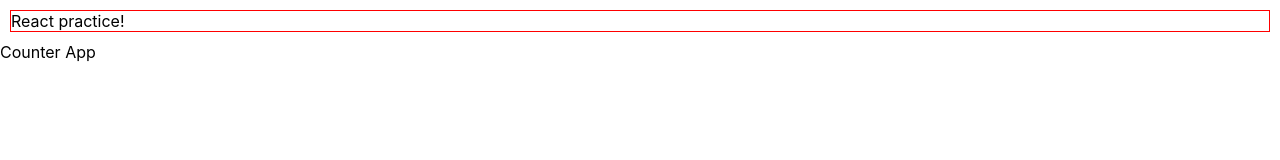
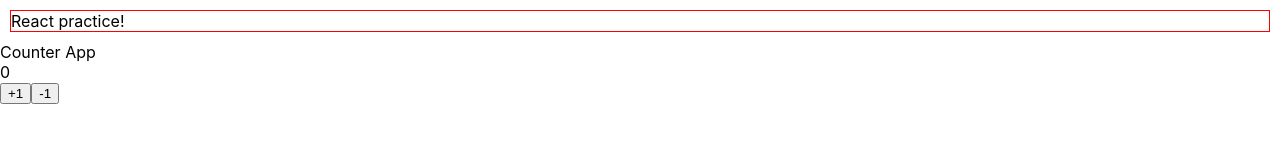
Before and after one commit to JellyKingdom/react-basic, a React (Create React App) app in the folder week-1/: page / in a window 1280 px wide. Shown: the top 160 px of the page. Built offline with nearby package versions, Linux system fonts and the light colour scheme.

Commit message:
feat: add setCounter

```diff
--- a/week-1/src/App.js
+++ b/week-1/src/App.js
@@ -2,7 +2,7 @@ import React, { useState } from "react";
 import Layout from "Layout";
 
 function App() {
-  const [counter, setCounter] = useState(0);
+  let [counter, setCounter] = useState(0);
 
     return (
       <>
@@ -10,6 +10,19 @@ function App() {
         <div>Counter App</div>
       </Layout>
 
+        <div>{counter}</div>
+
+        <button onClick={() => {
+          counter = counter + 1;
+          setCounter(counter);
+        }}>+1</button>
+        <button onClick={() => {
+          counter = counter - 1;
+          setCounter(counter);
+        }}>-1</button>
+
+
+
       </>
     );
 }
```
